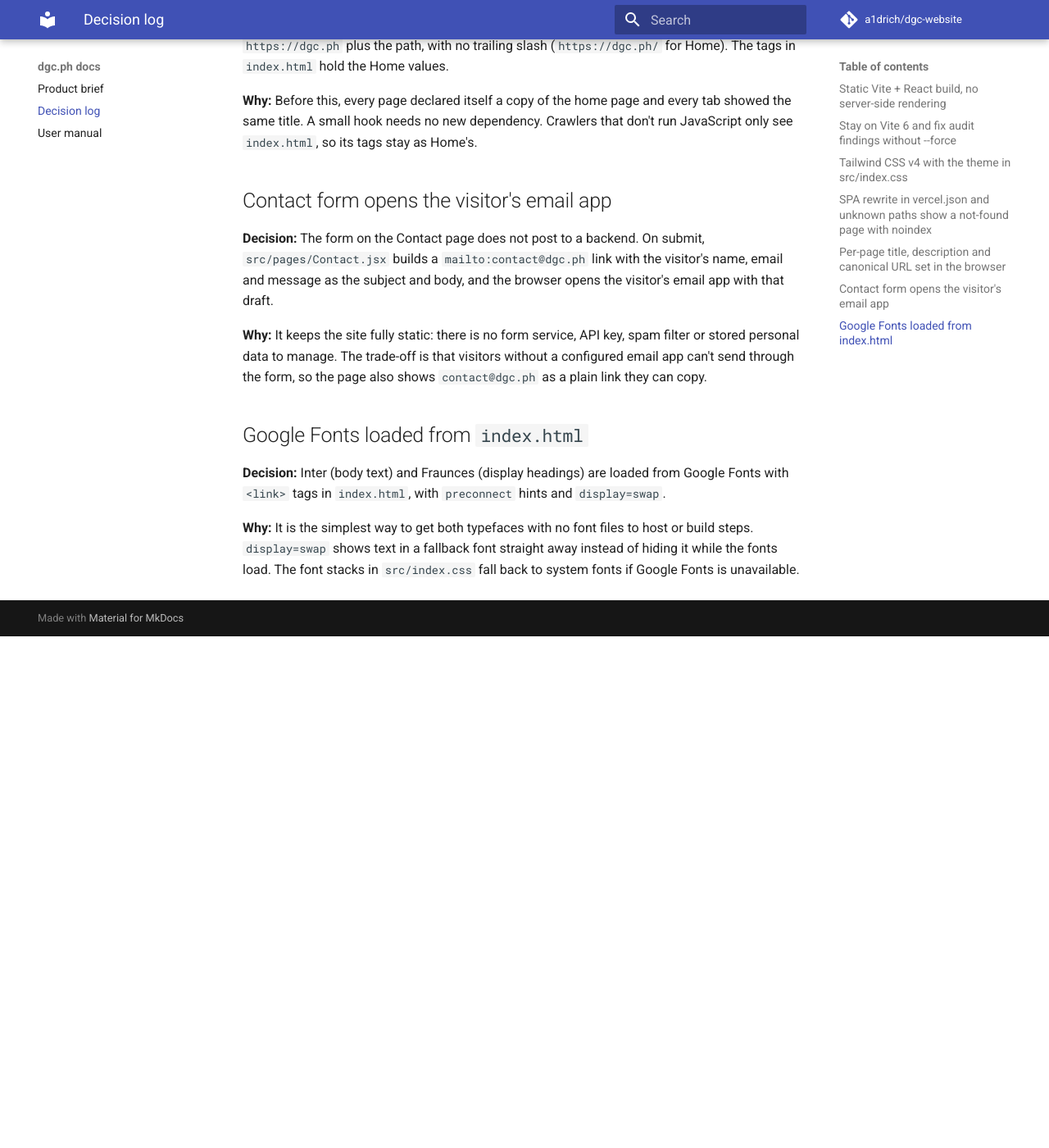
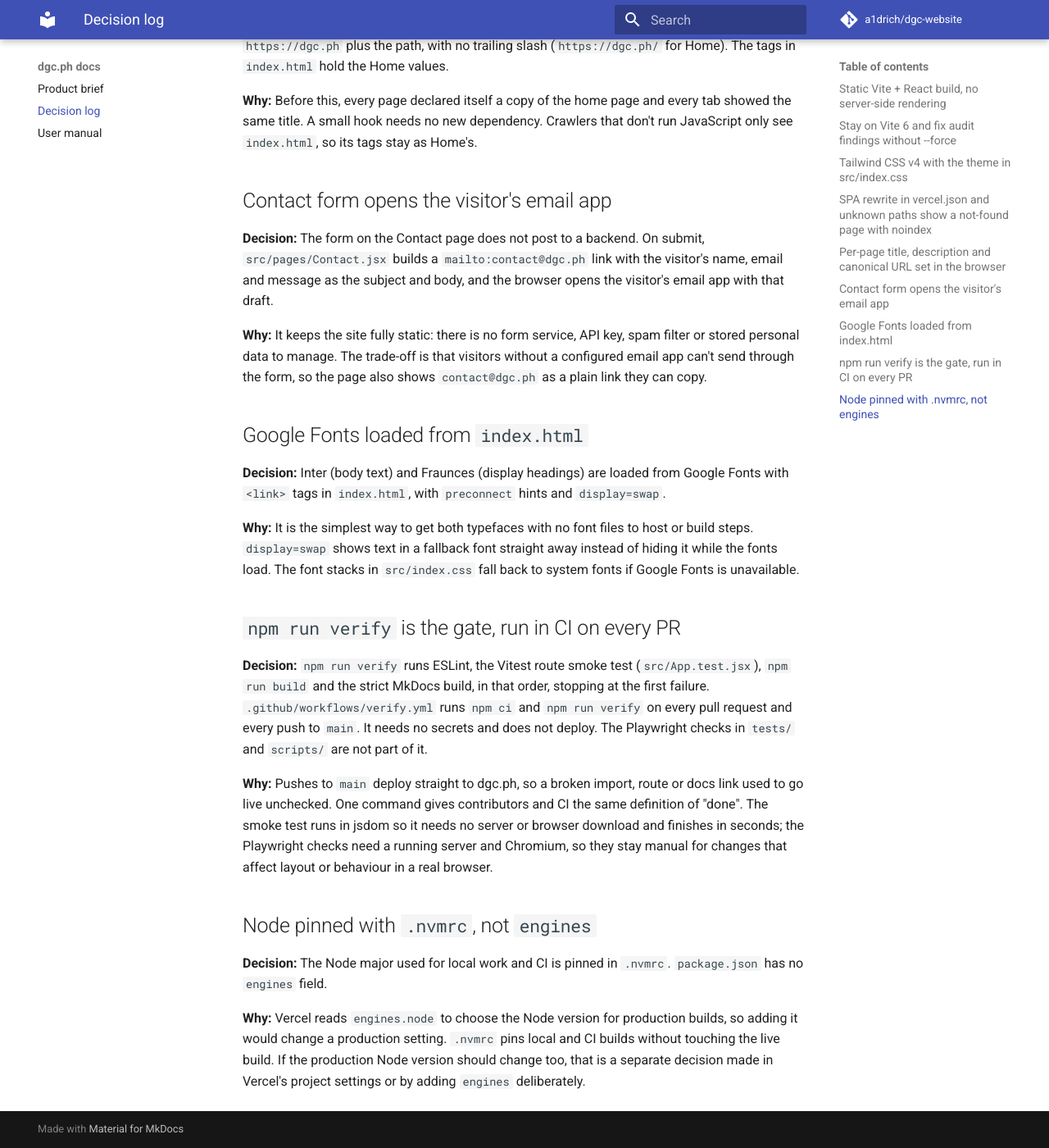
Before and after one commit to a1drich/dgc-website, an MkDocs documentation site: the page built from docs/decisions.md, in a window 1280 px wide and 1400 px high, scrolled down 1673 px. Shown: the whole window at 82% size. Built offline with MkDocs 1.6.1 and Material for MkDocs 9.7.7, drawn with Linux system fonts in a browser that asks for light colours; comment, search, counter and statistics services are not loaded; before the commit the page ends 2449 px from its top, so only the background shows below that.

Commit message:
Add npm run verify (lint, route smoke test, build, docs) and run it in CI (#14)
- ESLint 9 flat config with React, React Hooks and React Refresh plugins
  (`meta` allowed as a page export; vendored .agents/.claude ignored)
- Vitest + jsdom route smoke test in src/App.test.jsx covering /, /about,
  /portfolio, /contact and the not-found page (title, heading, noindex)
- npm run verify chains lint, test, build and the strict MkDocs build
- Pin Node 24 in .nvmrc (no engines field, which Vercel would read)
- .github/workflows/verify.yml runs npm ci + npm run verify on PRs and
  pushes to main
- Document the commands in AGENTS.md and the decisions in docs/decisions.md

Closes #3

Co-authored-by: Claude Opus 5.5 <noreply@anthropic.com>

```diff
--- a/docs/decisions.md
+++ b/docs/decisions.md
@@ -43,3 +43,15 @@ This page is the decision log for the dgc.ph website: each entry records a choic
 **Decision:** Inter (body text) and Fraunces (display headings) are loaded from Google Fonts with `<link>` tags in `index.html`, with `preconnect` hints and `display=swap`.
 
 **Why:** It is the simplest way to get both typefaces with no font files to host or build steps. `display=swap` shows text in a fallback font straight away instead of hiding it while the fonts load. The font stacks in `src/index.css` fall back to system fonts if Google Fonts is unavailable.
+
+## `npm run verify` is the gate, run in CI on every PR
+
+**Decision:** `npm run verify` runs ESLint, the Vitest route smoke test (`src/App.test.jsx`), `npm run build` and the strict MkDocs build, in that order, stopping at the first failure. `.github/workflows/verify.yml` runs `npm ci` and `npm run verify` on every pull request and every push to `main`. It needs no secrets and does not deploy. The Playwright checks in `tests/` and `scripts/` are not part of it.
+
+**Why:** Pushes to `main` deploy straight to dgc.ph, so a broken import, route or docs link used to go live unchecked. One command gives contributors and CI the same definition of "done". The smoke test runs in jsdom so it needs no server or browser download and finishes in seconds; the Playwright checks need a running server and Chromium, so they stay manual for changes that affect layout or behaviour in a real browser.
+
+## Node pinned with `.nvmrc`, not `engines`
+
+**Decision:** The Node major used for local work and CI is pinned in `.nvmrc`. `package.json` has no `engines` field.
+
+**Why:** Vercel reads `engines.node` to choose the Node version for production builds, so adding it would change a production setting. `.nvmrc` pins local and CI builds without touching the live build. If the production Node version should change too, that is a separate decision made in Vercel's project settings or by adding `engines` deliberately.
--- a/src/components/Navbar.jsx
+++ b/src/components/Navbar.jsx
@@ -21,7 +21,9 @@ export default function Navbar() {
     return () => window.removeEventListener('scroll', onScroll)
   }, [])
 
+  // Close the mobile menu after navigating to another page.
   useEffect(() => {
+    // eslint-disable-next-line react-hooks/set-state-in-effect
     setOpen(false)
   }, [pathname])
 
--- a/vite.config.js
+++ b/vite.config.js
@@ -4,4 +4,9 @@ import tailwindcss from '@tailwindcss/vite'
 
 export default defineConfig({
   plugins: [react(), tailwindcss()],
+  test: {
+    environment: 'jsdom',
+    include: ['src/**/*.test.{js,jsx}'],
+    setupFiles: ['src/test/setup.js'],
+  },
 })
```
Also changed, not shown: AGENTS.md (+12 -1 lines), eslint.config.js (added, +37 -0 lines), package.json (+16 -2 lines), 5 other files.
